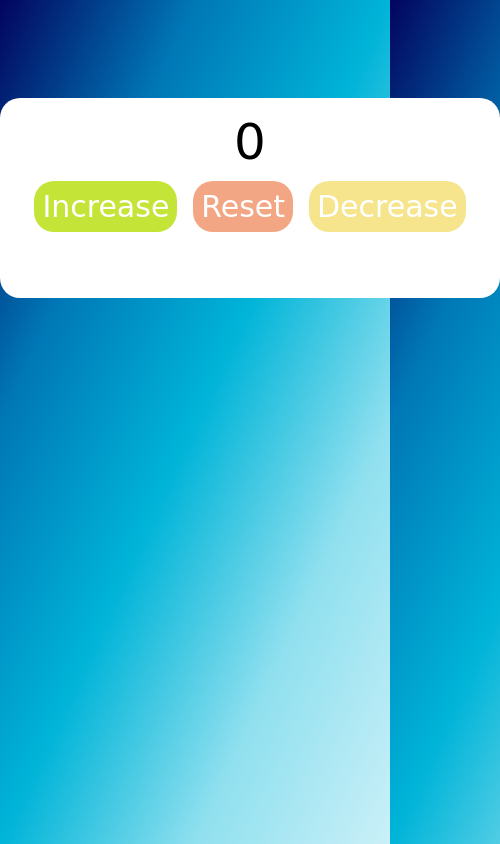
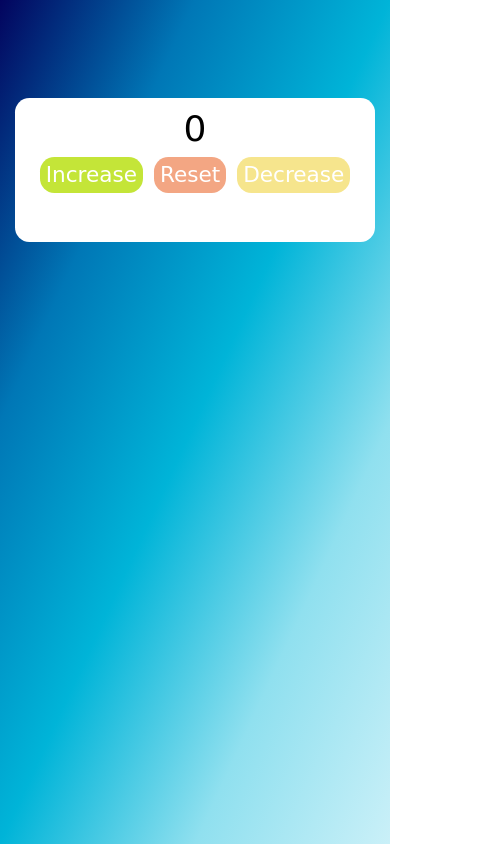
Before and after one commit to mfaiz-ahmed/Counter-App, a plain HTML site: page index.html in a window 390 px wide. Shown: the whole page, 500 px wide, since content can reach past the window. Drawn offline with Linux system fonts and the light colour scheme.

Commit message:
project completed

```diff
--- a/style.css
+++ b/style.css
@@ -10,22 +10,23 @@ html{font-size: 62.5%;}
 
 body {
     background-image: linear-gradient(to bottom right , #03045e , #0077b6 , #00b4d8 , #90e0ef , #caf0f8);
+    background-repeat: no-repeat;
   }
 
 #box{margin: 0 auto;
     text-align: center;
 font-family: cursive;
 margin-top: 25%;
-border-radius: 20px;
+border-radius: 2rem;
 font-size: 5rem;
 background-color: white;
-height: 200px;
-padding: 15px;
-width: 500px;}
+height: 20rem;
+padding: 1.5rem;
+width: 50rem;}
 
-button{padding: 8px;
+button{padding: 0.8rem;
     border: 0;
-    border-radius: 20px;
+    border-radius: 2rem;
     font-family: cursive;
 font-size: 3rem;
 color: white;
@@ -44,3 +45,13 @@ cursor: pointer;
 
 
 #plus:hover{background-color: #009432;}
+
+
+
+@media(max-width:998px){
+    html{font-size: 55%;}
+}
+
+@media(max-width:786px){
+    html{font-size: 45%;}
+}
```
